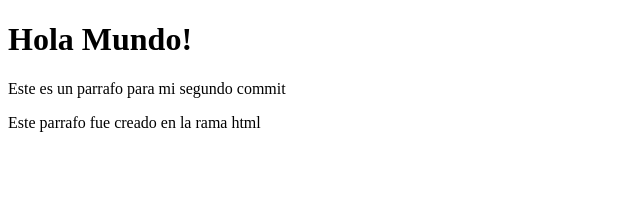
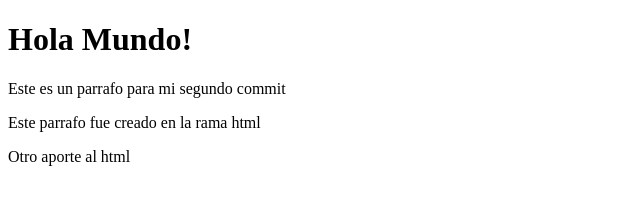
Before and after one commit to MiguelLopezMasmela/ciclo3-grupo8, a plain HTML site: page index.html in a window 1280 px wide. Shown: the whole page, without its empty margins (0-640 px from the left). Drawn offline with Linux system fonts and the light colour scheme.

Commit message:
Se hizo un aporte al html en la rama html

```diff
--- a/index.html
+++ b/index.html
@@ -10,5 +10,6 @@
     <h1>Hola Mundo!</h1>
     <p>Este es un parrafo para mi segundo commit</p>
     <p>Este parrafo fue creado en la rama html</p>
+    <p>Otro aporte al html</p>
 </body>
 </html>
```
